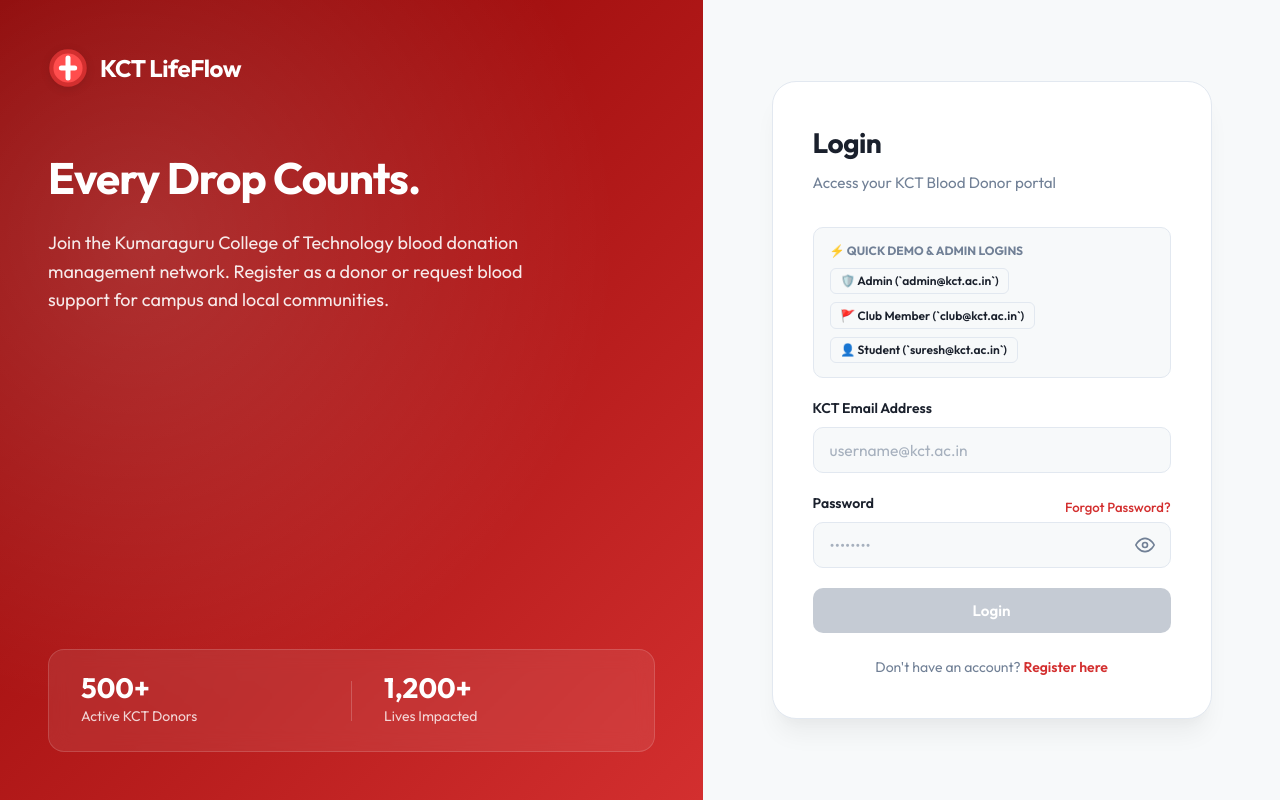
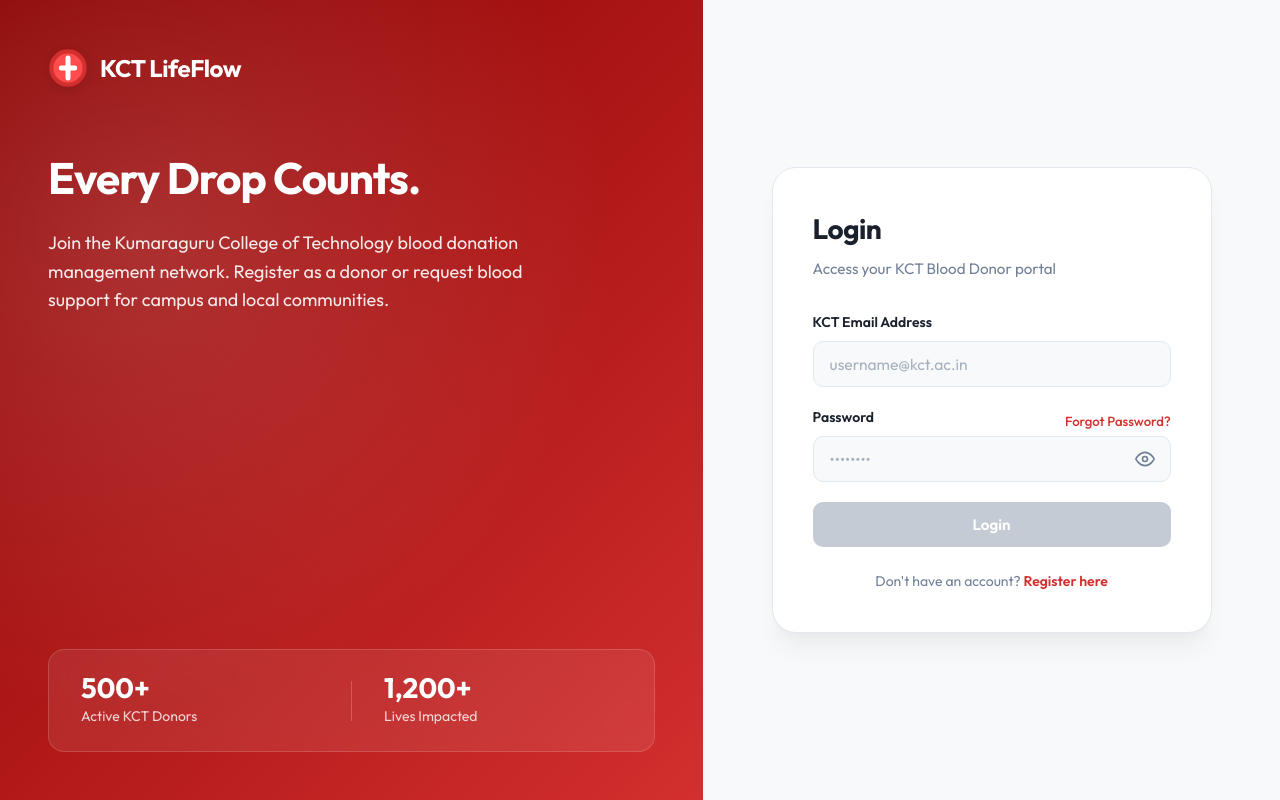
Before and after one commit to jarvis1702/blood-donation-management, a React (Vite) app: page /login in a window 1280 px wide. Built offline with nearby package versions, Linux system fonts and the light colour scheme; no server answers.

Commit message:
Remove Quick Demo and admin 1-click login buttons from login page

```diff
--- a/src/components/auth/LoginForm.jsx
+++ b/src/components/auth/LoginForm.jsx
@@ -58,10 +58,6 @@
     setShowPassword((prev) => !prev);
   };
 
-  const handleQuickFill = (email, password) => {
-    setFormData({ email, password });
-    setTouched({ email: true, password: true });
-  };
 
   const handleForgotPassword = (e) => {
     e.preventDefault();
@@ -103,44 +99,7 @@
         <p>Access your KCT Blood Donor portal</p>
       </div>
 
-      {/* Demo Credentials Quick-Fill Panel */}
-      <div style={{
-        backgroundColor: 'var(--color-bg-base)',
-        border: '1px solid var(--color-border)',
-        borderRadius: 'var(--radius-md)',
-        padding: '0.875rem 1rem',
-        marginBottom: '1.25rem'
-      }}>
-        <span style={{fontSize: '0.75rem', fontWeight: '700', textTransform: 'uppercase', color: 'var(--color-text-muted)', display: 'block', marginBottom: '0.5rem'}}>
-          ⚡ Quick Demo & Admin Logins
-        </span>
-        <div style={{display: 'flex', gap: '0.5rem', flexWrap: 'wrap'}}>
-          <button
-            type="button"
-            className="btn btn-outline btn-sm"
-            onClick={() => handleQuickFill('admin@kct.ac.in', 'Password123')}
-            style={{fontSize: '0.75rem', padding: '0.3rem 0.6rem'}}
-          >
-            🛡️ Admin (`admin@kct.ac.in`)
-          </button>
-          <button
-            type="button"
-            className="btn btn-outline btn-sm"
-            onClick={() => handleQuickFill('club@kct.ac.in', 'Password123')}
-            style={{fontSize: '0.75rem', padding: '0.3rem 0.6rem'}}
-          >
-            🚩 Club Member (`club@kct.ac.in`)
-          </button>
-          <button
-            type="button"
-            className="btn btn-outline btn-sm"
-            onClick={() => handleQuickFill('suresh@kct.ac.in', 'Password123')}
-            style={{fontSize: '0.75rem', padding: '0.3rem 0.6rem'}}
-          >
-            👤 Student (`suresh@kct.ac.in`)
-          </button>
-        </div>
-      </div>
+
 
       {submitError && (
         <div className="alert alert-error" role="alert">
```
